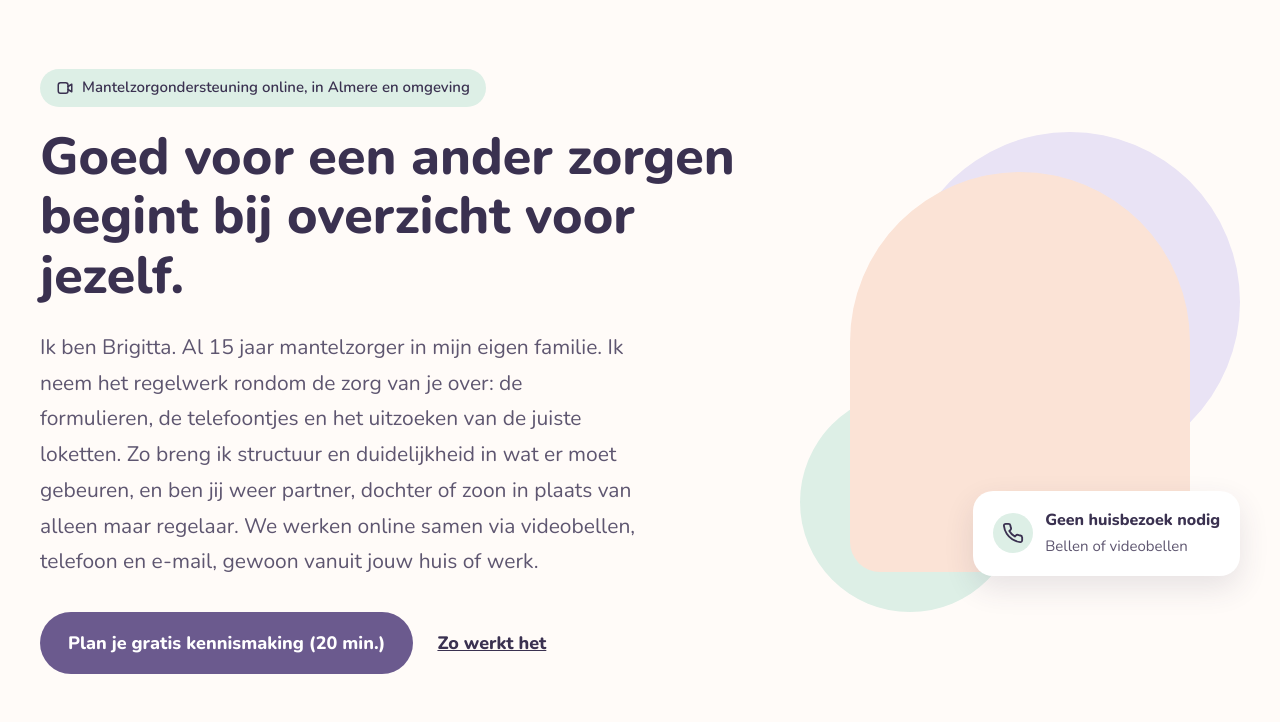
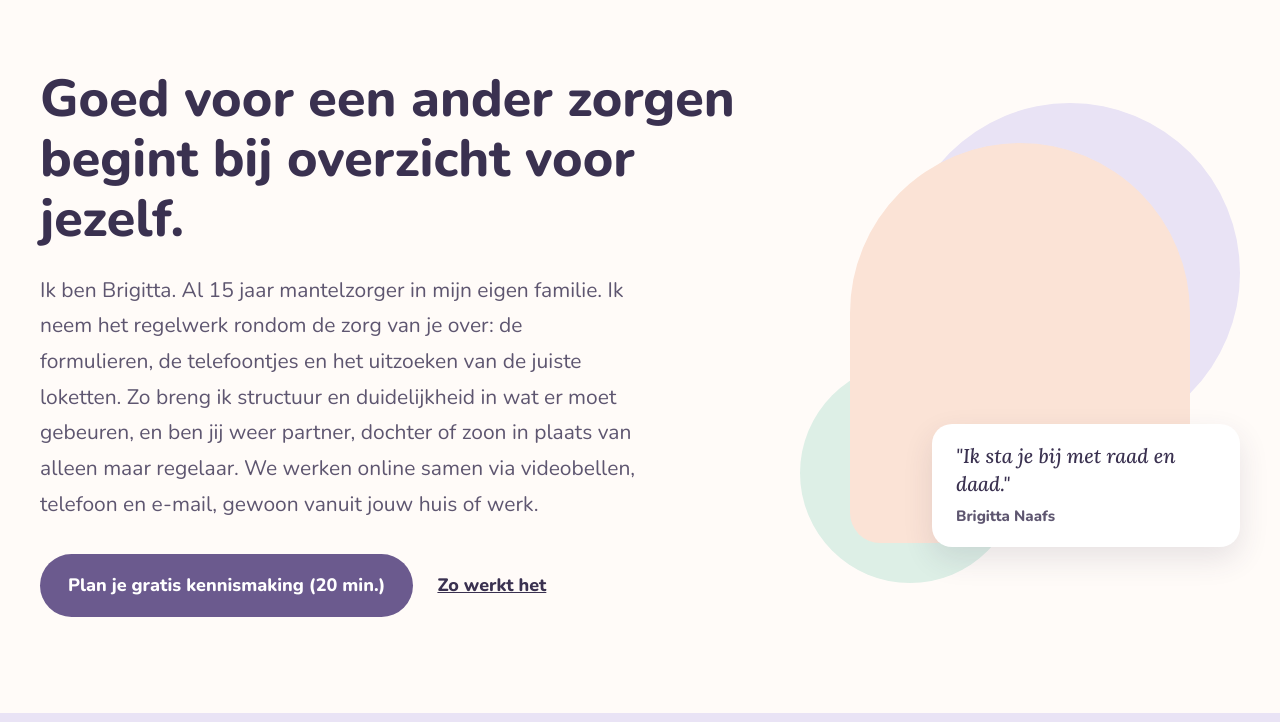
Before and after one commit to gjvanwijk74/mantelzorgmakelaar-almere, an Astro site: page / in a window 1280 px wide. Shown: the part 78-800 px from the top of the page. Built offline with nearby package versions, Linux system fonts and the light colour scheme; Astro itself is replaced by a stand-in of ours.

Commit message:
Hero: remove badge and no-home-visit card, add raad en daad quote by photo
Co-Authored-By: Claude Opus 5.5 <noreply@anthropic.com>
Claude-Session: https://claude.ai/code/session_01Tzrinyvwavf6rraHngULqB

```diff
--- a/src/pages/index.astro
+++ b/src/pages/index.astro
@@ -46,9 +46,6 @@ button:disabled{opacity:.6}
 
 <section id="top" style="max-width: 1200px; margin: 0 auto; padding: 48px 32px 96px; display: flex; flex-wrap: wrap; gap: 56px; align-items: center">
 <div style="flex: 1 1 520px; min-width: 0">
-<p style="margin: 0 0 20px; display: inline-flex; align-items: center; gap: 8px; background: #DDEFE6; padding: 6px 16px; border-radius: 999px; font-size: 15px; font-weight: 600">
-<svg aria-hidden="true" width="18" height="18" viewBox="0 0 24 24" fill="none" stroke="#3A3150" stroke-width="2" stroke-linecap="round" stroke-linejoin="round"><rect x="3" y="5" width="13" height="14" rx="3"></rect><path d="M16 10l5-3v10l-5-3"></path></svg>
-Mantelzorgondersteuning online, in Almere en omgeving</p>
 <h1 style="margin: 0 0 24px; font-weight: 800; font-size: 52px; line-height: 1.15">Goed voor een ander zorgen begint bij overzicht voor jezelf.</h1>
 <p style="margin: 0 0 32px; font-size: 21px; color: #5E5670; max-width: 600px">Ik ben Brigitta. Al 15 jaar mantelzorger in mijn eigen familie. Ik neem het regelwerk rondom de zorg van je over: de formulieren, de telefoontjes en het uitzoeken van de juiste loketten. Zo breng ik structuur en duidelijkheid in wat er moet gebeuren, en ben jij weer partner, dochter of zoon in plaats van alleen maar regelaar. We werken online samen via videobellen, telefoon en e-mail, gewoon vanuit jouw huis of werk.</p>
 <div style="display: flex; flex-wrap: wrap; gap: 16px; align-items: center">
@@ -60,9 +57,9 @@ Mantelzorgondersteuning online, in Almere en omgeving</p>
 <div style="position: absolute; top: 0; right: 0; width: 340px; height: 340px; background: #E9E3F5; border-radius: 50%"></div>
 <div style="position: absolute; bottom: 0; left: 0; width: 220px; height: 220px; background: #DDEFE6; border-radius: 50%"></div>
 <div style="position: absolute; top: 40px; left: 50px; width: 340px; height: 400px; background: #FBE3D6; border-radius: 180px 180px 32px 32px; display: flex; align-items: center; justify-content: center; color: #5E5670; font-size: 16px; font-weight: 600"></div>
-<div style="position: absolute; bottom: 36px; right: 0; background: #FFFFFF; border-radius: 20px; padding: 16px 20px; box-shadow: 0 12px 30px rgba(58,49,80,0.12); display: flex; align-items: center; gap: 12px; font-size: 16px">
-<div style="width: 40px; height: 40px; border-radius: 50%; background: #DDEFE6; display: flex; align-items: center; justify-content: center"><svg aria-hidden="true" width="22" height="22" viewBox="0 0 24 24" fill="none" stroke="#3A3150" stroke-width="2" stroke-linecap="round" stroke-linejoin="round"><path d="M22 16.9v3a2 2 0 0 1-2.2 2 19.8 19.8 0 0 1-8.6-3.1 19.5 19.5 0 0 1-6-6A19.8 19.8 0 0 1 2.1 4.2 2 2 0 0 1 4.1 2h3a2 2 0 0 1 2 1.7c.1.9.4 1.8.7 2.7a2 2 0 0 1-.5 2.1L8 9.8a16 16 0 0 0 6 6l1.3-1.3a2 2 0 0 1 2.1-.5c.9.3 1.8.6 2.7.7a2 2 0 0 1 1.7 2z"></path></svg></div>
-<div><p style="margin: 0; font-weight: 800">Geen huisbezoek nodig</p><p style="margin: 0; color: #5E5670; font-size: 15px">Bellen of videobellen</p></div>
+<div style="position: absolute; bottom: 36px; right: 0; background: #FFFFFF; border-radius: 20px; padding: 18px 24px; box-shadow: 0 12px 30px rgba(58,49,80,0.12); max-width: 260px">
+<p style="margin: 0; font-family: Lora, Georgia, serif; font-style: italic; font-size: 20px; line-height: 1.4">"Ik sta je bij met raad en daad."</p>
+<p style="margin: 6px 0 0; font-weight: 800; font-size: 15px; color: #5E5670">Brigitta Naafs</p>
 </div>
 </div>
 </section>
```
